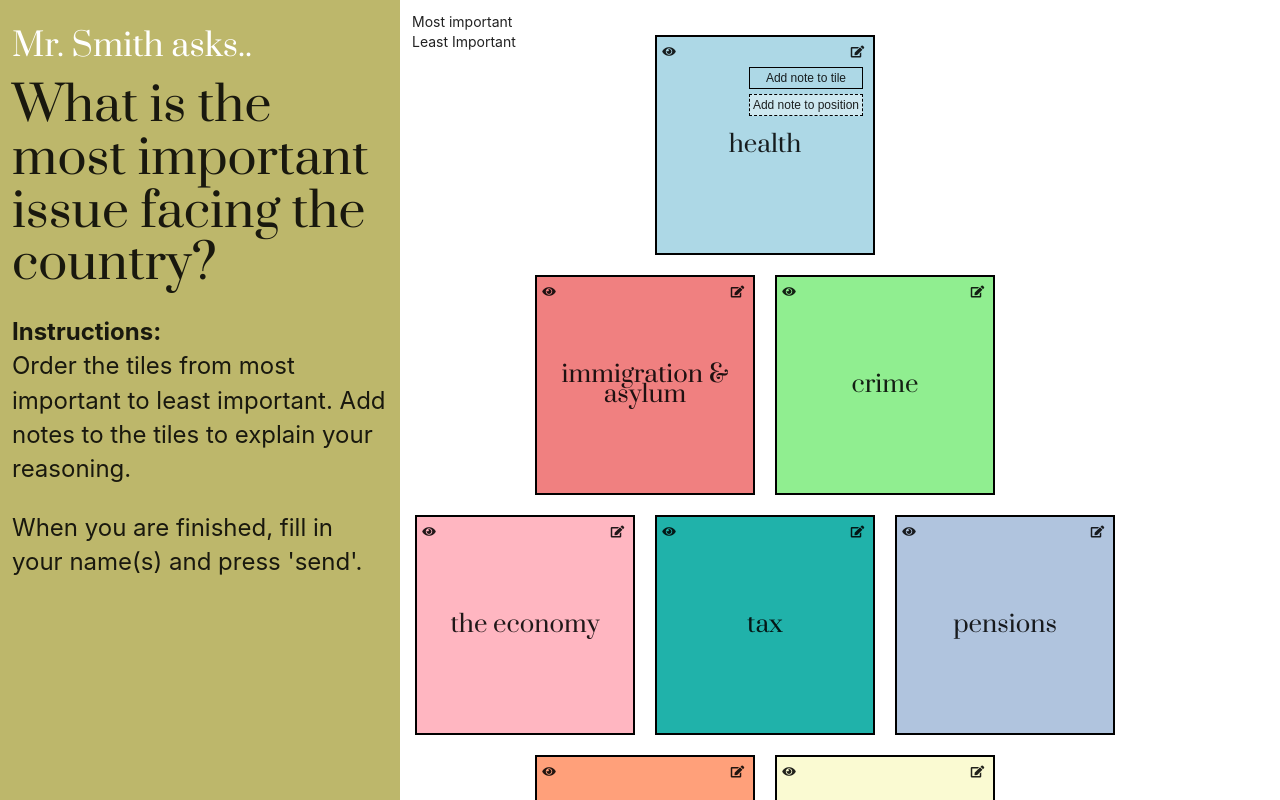
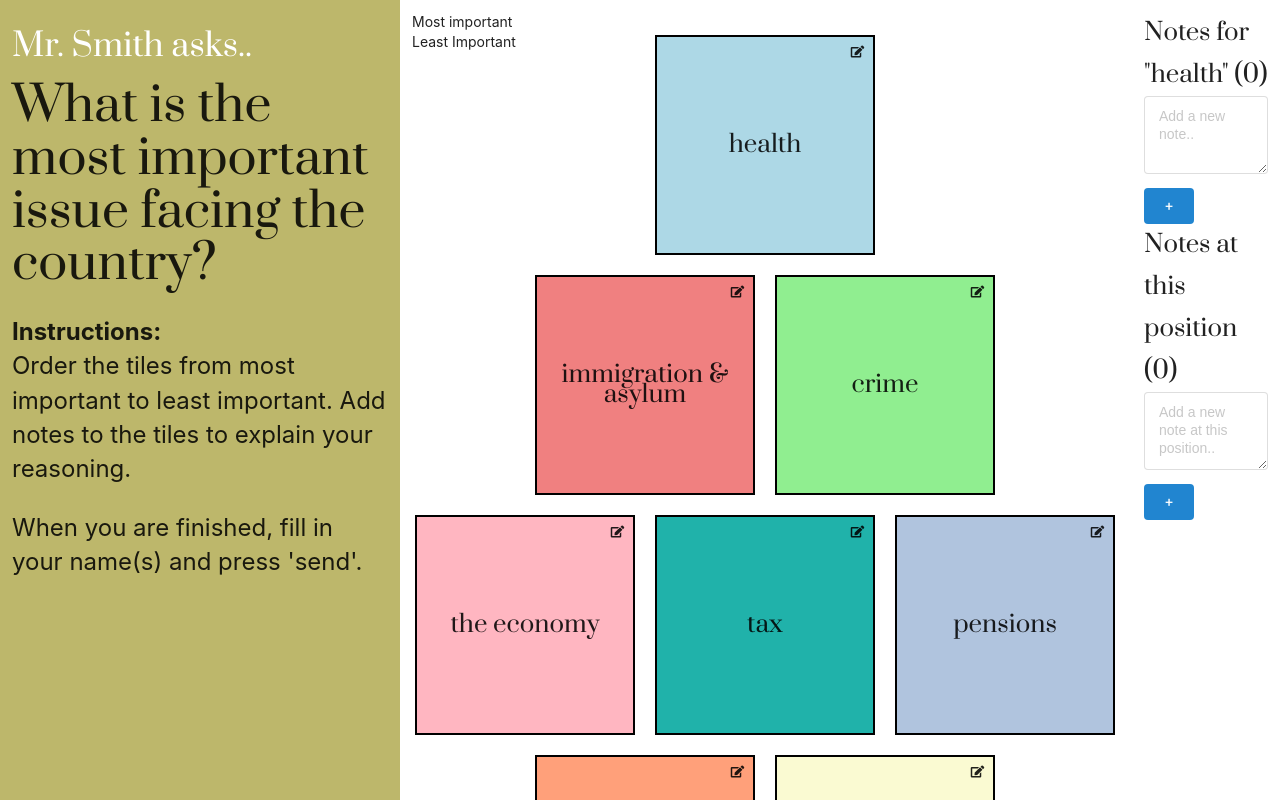
Before and after one commit to wabawden/diamond_9s, a React (Create React App) app: page / in a window 1280 px wide. Both pictures are taken after a click on the element 859 px from the left and 52 px from the top of the page. Shown: the top 800 px of the page. Built offline with nearby package versions, Linux system fonts and the light colour scheme.

Commit message:
added formik

```diff
--- a/package.json
+++ b/package.json
@@ -7,6 +7,7 @@
     "@testing-library/react": "^11.1.0",
     "@testing-library/user-event": "^12.1.10",
     "final-form": "^4.20.2",
+    "formik": "^2.2.8",
     "react": "^17.0.2",
     "react-dom": "^17.0.2",
     "react-final-form": "^6.5.3",
--- /dev/null
+++ b/src/AddForm.js
@@ -0,0 +1,47 @@
+import React from 'react';
+import { connect } from 'react-redux';
+import { bindActionCreators } from 'redux';
+import { Formik, Field, Form } from 'formik';
+import { addTileNote } from './actions';
+
+const AddForm = (props) => {
+    const placeholder = props.type === "tile" ? "Add a new note.." : "Add a new note at this position.."
+
+    return (
+        <div>
+            <Formik
+            initialValues={{
+                content: '',
+            }}
+            onSubmit={(values, { resetForm } ) => {
+                if (values.content) {
+                    alert("Form is validated! Submitting the form...");
+                    props.addTileNote(props.id, props.type, values.content);
+                    resetForm();
+                }
+            }}
+            >
+            <Form className="ui form">
+                <div className="field">
+                    <Field id="content" name="content" component="textarea" rows="3" placeholder={placeholder} />
+                </div>
+                <button className="ui button primary" type="submit">+</button>
+            </Form>
+            </Formik>
+        </div>
+    );
+};
+
+const mapStateToProps = (state) => {
+    return {
+      tiles: state.activity.tiles,
+      tileNotes: state.activity.tileNotes
+    };
+};
+
+const mapDispatchToProps = (dispatch) => {
+    return bindActionCreators({ addTileNote }, dispatch);
+};
+
+
+export default connect(mapStateToProps, mapDispatchToProps)(AddForm);
--- a/src/App.css
+++ b/src/App.css
@@ -190,7 +190,8 @@
 
 .tile-note {
   padding: 18px;
-  margin-top: 18px;
+  margin-top: 9px;
+  margin-bottom: 9px;
 }
 
 .position-note {
--- a/src/Notes.js
+++ b/src/Notes.js
@@ -2,7 +2,7 @@ import { connect } from 'react-redux';
 
 import NotesForm from './NotesForm';
 import notesReducer from './reducers/notesReducer';
-
+import AddForm from './AddForm';
 
 
 function Notes(props) {
@@ -30,22 +30,24 @@ function Notes(props) {
           });
     }
 
-    if (props.noteAttributes) {
-        return (
-            <div className="notes">
-                <NotesForm noteAttributes={props.noteAttributes}/>
-            </div>
-            );
-    }
+    // if (props.noteAttributes) {
+    //     return (
+    //         <div className="notes">
+    //             <NotesForm noteAttributes={props.noteAttributes}/>
+    //         </div>
+    //         );
+    // }
 
 
     if (props.notesView) {
         return (
             <div className="notes-test">
-                <div className="notes-title">Notes for "{props.tiles.find(tile => tile.id === parseInt(props.notesView.id)).text}"</div>
+                <div className="notes-title">Notes for "{props.tiles.find(tile => tile.id === parseInt(props.notesView.id)).text}" ({props.tileNotes.filter((tileNote) => tileNote.type === "tile" && tileNote.id === props.notesView.id).length})</div>
                 {renderTileNotes()}
-                <div className="notes-title">Notes for this position</div>
+                <AddForm type={"tile"} id={props.notesView.id}/>
+                <div className="notes-title">Notes at this position ({props.tileNotes.filter((tileNote) => tileNote.type === "position" && tileNote.id === props.notesView.position).length})</div>
                 {renderPositionNotes()}
+                <AddForm type={"position"} id={props.notesView.id}/>
             </div>
             );
         }
--- a/src/Tiles.js
+++ b/src/Tiles.js
@@ -68,17 +68,8 @@ function Tiles(props) {
               const dropdownId = `dropdown-${tile.id}`;
               return (
                 <div className={tile_class} key={tile.id} id={tile_id} onClick={handleClick}>
-                  <div onClick={(e)=>e.stopPropagation()}>
-                    <i className="icon eye" onClick={()=> setNotesView({position: tile.position, id: tile.id})}></i>
-                  </div>
                   <div className="notes-icon" onClick={(e) => e.stopPropagation()}>
-                    <i className="icon edit" onClick={handleDropDown}></i>
-                    <div id={dropdownId} className="menu-hidden" onClick={(e)=>e.stopPropagation()}>
-                      <div className="add-tile-note"
-                            onClick={()=> setNoteAttributes({type: "tile", id: tile.id})}>Add note to tile</div>
-                      <div className="add-position-note"
-                            onClick={()=> setNoteAttributes({type: "position", id: tile.position})}>Add note to position</div>
-                    </div>
+                    <i className="icon edit" onClick={()=> setNotesView({position: tile.position, id: tile.id})}></i>
                   </div>
                   {tile.text}
                 </div>
--- a/src/reducers/notesReducer.js
+++ b/src/reducers/notesReducer.js
@@ -3,7 +3,7 @@ import { ADD_TILE_NOTE, ADD_POSITION_NOTE } from '../actions/types';
 export default (state =[], action) => {
     switch (action.type) {
         case ADD_TILE_NOTE:
-            return [ ...state, {id: action.payload.id, type: action.payload.type,   text: action.payload.value.text}]
+            return [ ...state, {id: action.payload.id, type: action.payload.type,   text: action.payload.value}]
         default:
             console.log("default")
             return state;
```
Also changed, not shown: 1 other file (tests, documents, lock files or other folders).
